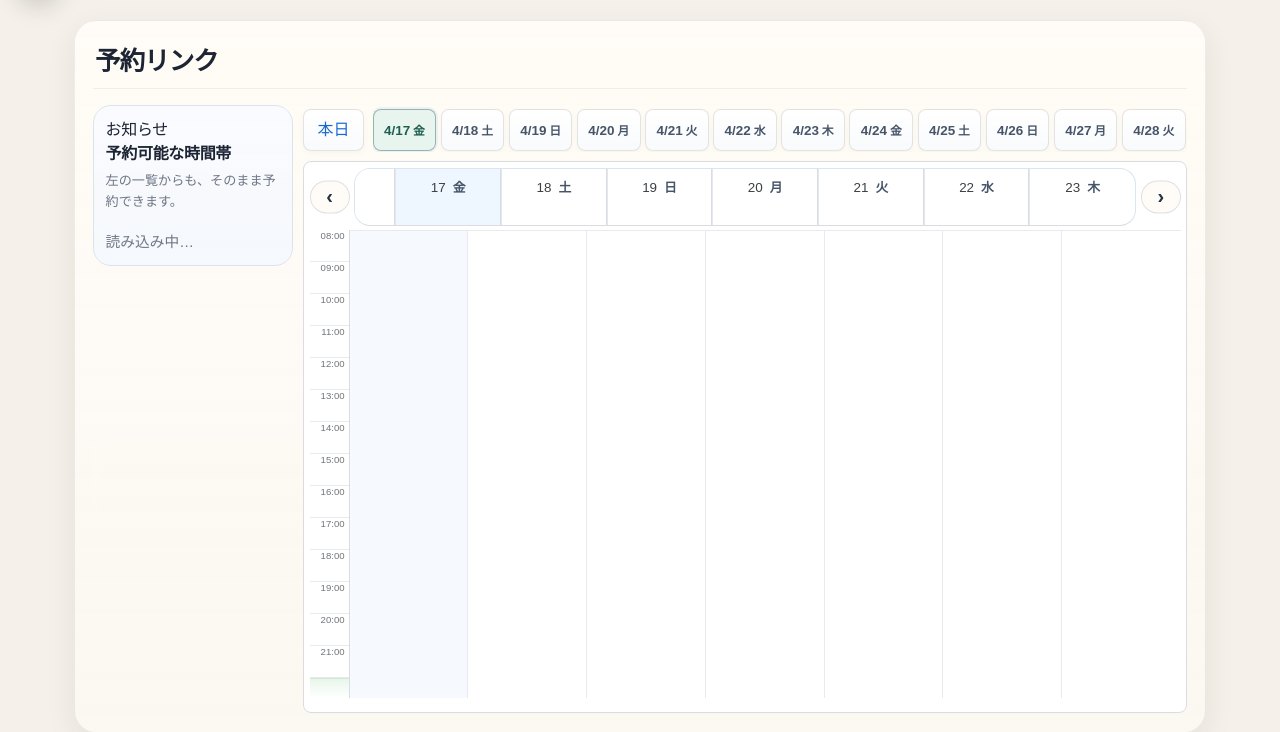
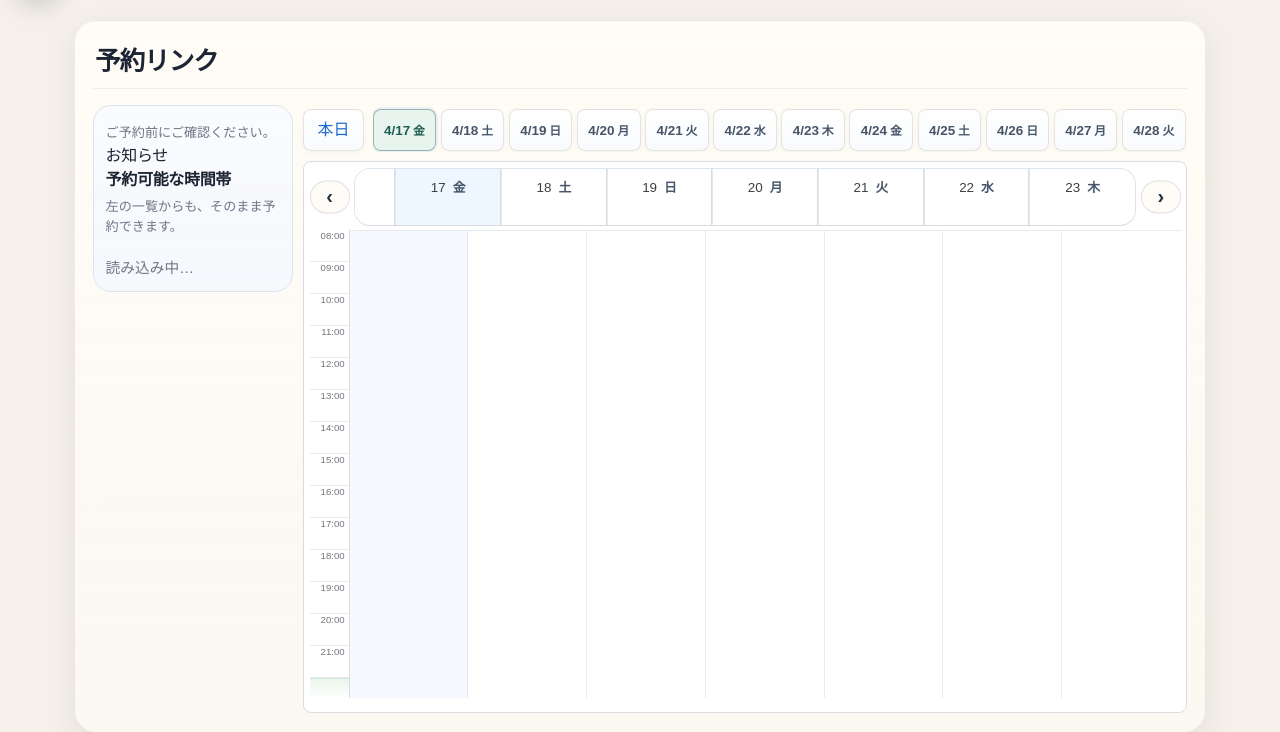
Before and after one commit to stezuka-lab/booking-app, a FastAPI app: page /app/booking/1 in a window 1280 px wide. Shown: the part 66-798 px from the top of the page. Run offline with FastAPI, Linux system fonts and the light colour scheme.

Commit message:
Add booking notice intro copy

```diff
--- a/app/web/templates/booking.html
+++ b/app/web/templates/booking.html
@@ -17,6 +17,7 @@
     <div class="booking-scheduler-layout">
       <aside class="booking-slot-sidebar">
         <div class="booking-slot-sidebar__head">
+          <p class="booking-slot-sidebar__lead">ご予約前にご確認ください。</p>
           <p class="booking-slot-sidebar__title">お知らせ</p>
           <p class="booking-link-notice booking-multiline-note" id="booking-link-notice" hidden></p>
           <h2 class="booking-slot-sidebar__title">予約可能な時間帯</h2>
```
